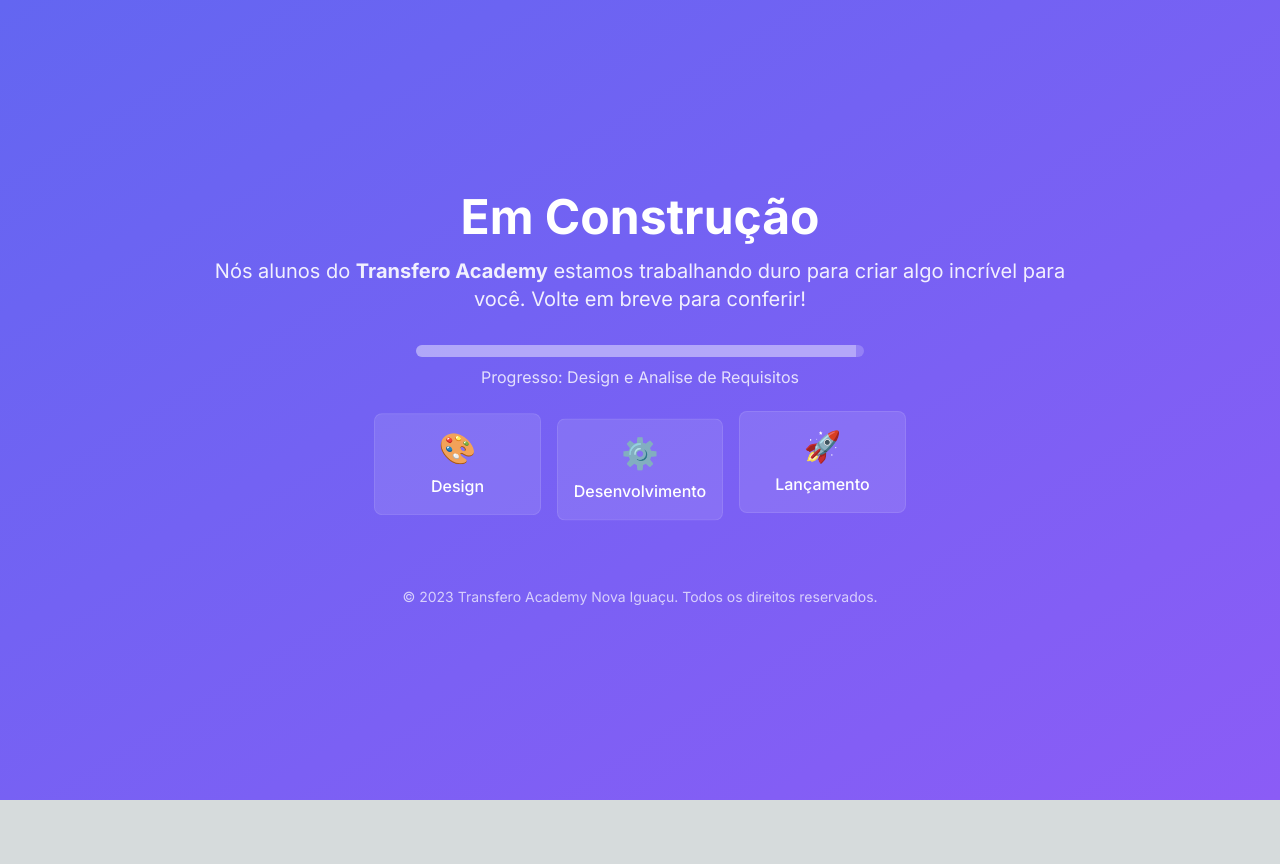
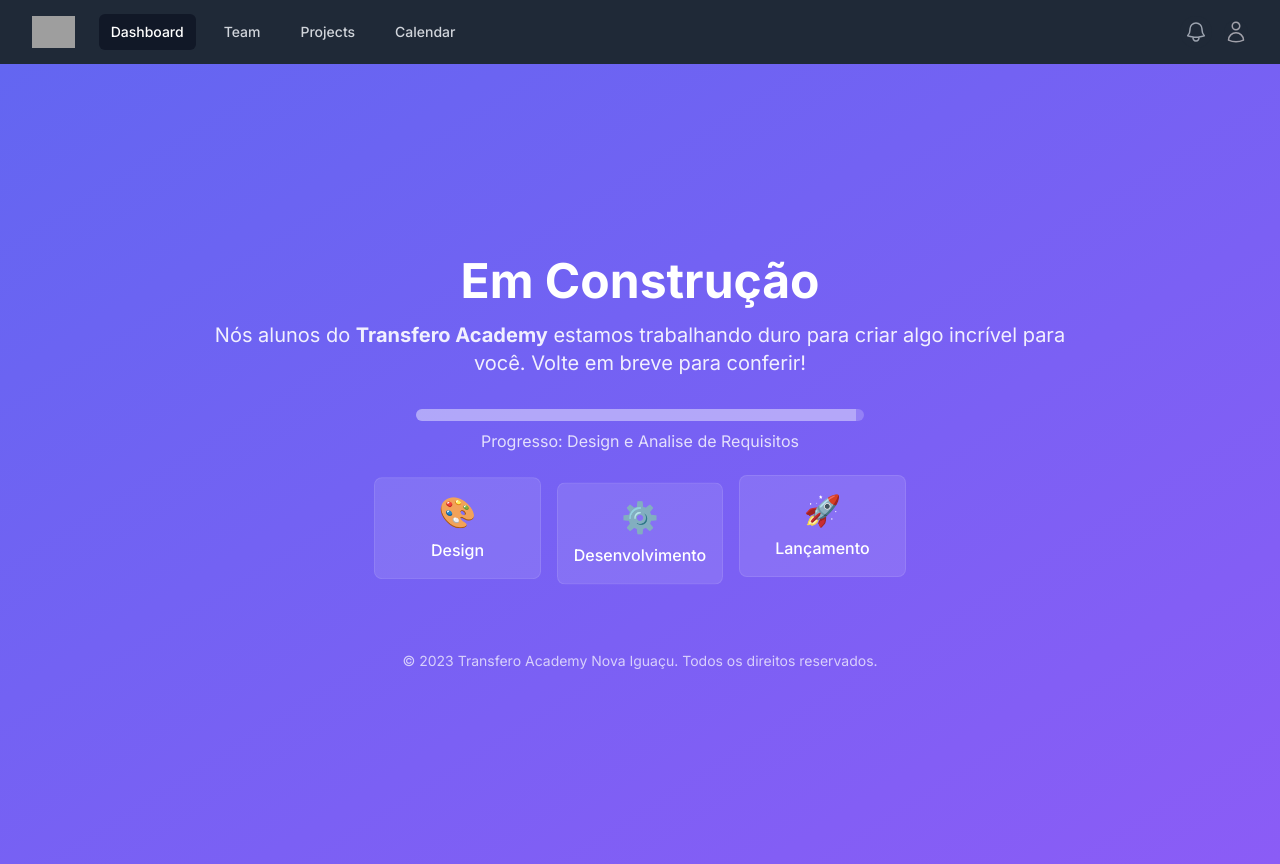
Before and after one commit to TransferoNovaIguacu/feedback-company-front, a Next.js app: page / in a window 1280 px wide. Before the commit the page ends 800 px from the top, so only its background shows below. Built offline with nearby package versions, Linux system fonts and the light colour scheme; grey boxes are pictures that could not be loaded.

Commit message:
feat: Fez uma navbar

```diff
--- /dev/null
+++ b/app/componets/Navbar.tsx
@@ -0,0 +1,194 @@
+"use client";
+import { useState } from "react";
+
+type NavItem = {
+  name: string;
+  href: string;
+  current: boolean;
+};
+
+const navigation: NavItem[] = [
+  { name: "Dashboard", href: "#", current: true },
+  { name: "Team", href: "#", current: false },
+  { name: "Projects", href: "#", current: false },
+  { name: "Calendar", href: "#", current: false },
+];
+
+function classNames(...classes: (string | undefined | false | null)[]): string {
+  return classes.filter(Boolean).join(" ");
+}
+
+export function Navbar(): JSX.Element {
+  const [menuOpen, setMenuOpen] = useState(false);
+  const [profileOpen, setProfileOpen] = useState(false);
+
+  return (
+    <nav className="bg-gray-800">
+      <div className="mx-auto max-w-7xl px-2 sm:px-6 lg:px-8">
+        <div className="relative flex h-16 items-center justify-between">
+          <div className="absolute inset-y-0 left-0 flex items-center sm:hidden">
+            {/* Mobile menu button */}
+            <button
+              onClick={() => setMenuOpen(!menuOpen)}
+              className="inline-flex items-center justify-center rounded-md p-2 text-gray-400 hover:bg-gray-700 hover:text-white focus:ring-2 focus:ring-white"
+              aria-label="Toggle menu"
+            >
+              {menuOpen ? (
+                // X icon
+                <svg
+                  className="h-6 w-6"
+                  fill="none"
+                  stroke="currentColor"
+                  strokeWidth={1.5}
+                  viewBox="0 0 24 24"
+                >
+                  <path
+                    strokeLinecap="round"
+                    strokeLinejoin="round"
+                    d="M6 18L18 6M6 6l12 12"
+                  />
+                </svg>
+              ) : (
+                // Bars icon
+                <svg
+                  className="h-6 w-6"
+                  fill="none"
+                  stroke="currentColor"
+                  strokeWidth={1.5}
+                  viewBox="0 0 24 24"
+                >
+                  <path
+                    strokeLinecap="round"
+                    strokeLinejoin="round"
+                    d="M4 6h16M4 12h16M4 18h16"
+                  />
+                </svg>
+              )}
+            </button>
+          </div>
+
+          <div className="flex flex-1 items-center justify-center sm:items-stretch sm:justify-start">
+            <div className="flex shrink-0 items-center">
+              <img // logo
+                className="h-8 w-auto"
+                src="https://tailwindcss.com/plus-assets/img/logos/mark.svg?color=indigo&shade=500"
+                alt="Your Company"
+              />
+            </div>
+            <div className="hidden sm:ml-6 sm:block">
+              <div className="flex space-x-4">
+                {navigation.map((item) => (
+                  <a
+                    key={item.name}
+                    href={item.href}
+                    aria-current={item.current ? "page" : undefined}
+                    className={classNames(
+                      item.current
+                        ? "bg-gray-900 text-white"
+                        : "text-gray-300 hover:bg-gray-700 hover:text-white",
+                      "rounded-md px-3 py-2 text-sm font-medium"
+                    )}
+                  >
+                    {item.name}
+                  </a>
+                ))}
+              </div>
+            </div>
+          </div>
+
+          <div className="absolute inset-y-0 right-0 flex items-center pr-2 sm:static sm:inset-auto sm:ml-6 sm:pr-0">
+            <button
+              type="button"
+              className="relative rounded-full bg-gray-800 p-1 text-gray-400 hover:text-white focus:ring-2 focus:ring-white focus:ring-offset-2 focus:ring-offset-gray-800"
+              aria-label="View notifications"
+            >
+              <svg
+                className="h-6 w-6"
+                fill="none"
+                stroke="currentColor"
+                strokeWidth={1.5}
+                viewBox="0 0 24 24"
+              >
+                <path
+                  strokeLinecap="round"
+                  strokeLinejoin="round"
+                  d="M14.857 17.082a23.848 23.848 0 0 0 5.454-1.31A8.967 8.967 0 0 1 18 9.75V9A6 6 0 0 0 6 9v.75a8.967 8.967 0 0 1-2.312 6.022c1.733.64 3.56 1.085 5.455 1.31m5.714 0a24.255 24.255 0 0 1-5.714 0m5.714 0a3 3 0 1 1-5.714 0"
+                />
+              </svg>
+            </button>
+
+            {/* Profile dropdown */}
+            <div className="relative ml-3">
+              <button
+                onClick={() => setProfileOpen(!profileOpen)}
+                className="relative flex rounded-full bg-gray-800 text-sm focus:ring-2 focus:ring-white focus:ring-offset-2 focus:ring-offset-gray-800"
+                aria-label="Open user menu"
+              >
+                <svg
+                  xmlns="http://www.w3.org/2000/svg"
+                  fill="none"
+                  viewBox="0 0 24 24"
+                  stroke-width="1.5"
+                  stroke="currentColor"
+                  className="size-6 text-zinc-400"
+                >
+                  <path
+                    stroke-linecap="round"
+                    stroke-linejoin="round"
+                    d="M15.75 6a3.75 3.75 0 1 1-7.5 0 3.75 3.75 0 0 1 7.5 0ZM4.501 20.118a7.5 7.5 0 0 1 14.998 0A17.933 17.933 0 0 1 12 21.75c-2.676 0-5.216-.584-7.499-1.632Z"
+                  />
+                </svg>
+              </button>
+
+              {profileOpen && (
+                <div className="absolute right-0 z-10 mt-2 w-48 origin-top-right rounded-md bg-white py-1 shadow-lg ring-1 ring-black/5">
+                  <a
+                    href="#"
+                    className="block px-4 py-2 text-sm text-gray-700 hover:bg-gray-100"
+                  >
+                    Your Profile
+                  </a>
+                  <a
+                    href="#"
+                    className="block px-4 py-2 text-sm text-gray-700 hover:bg-gray-100"
+                  >
+                    Settings
+                  </a>
+                  <a
+                    href="#"
+                    className="block px-4 py-2 text-sm text-gray-700 hover:bg-gray-100"
+                  >
+                    Sign out
+                  </a>
+                </div>
+              )}
+            </div>
+          </div>
+        </div>
+      </div>
+
+      {/* Mobile menu */}
+      {menuOpen && (
+        <div className="sm:hidden" id="mobile-menu">
+          <div className="space-y-1 px-2 pt-2 pb-3">
+            {navigation.map((item) => (
+              <a
+                key={item.name}
+                href={item.href}
+                aria-current={item.current ? "page" : undefined}
+                className={classNames(
+                  item.current
+                    ? "bg-gray-900 text-white"
+                    : "text-gray-300 hover:bg-gray-700 hover:text-white",
+                  "block rounded-md px-3 py-2 text-base font-medium"
+                )}
+              >
+                {item.name}
+              </a>
+            ))}
+          </div>
+        </div>
+      )}
+    </nav>
+  );
+}
--- a/app/layout.tsx
+++ b/app/layout.tsx
@@ -1,5 +1,6 @@
 import type { Metadata } from 'next'
 import { Inter } from 'next/font/google'
+import { Navbar } from './componets/Navbar'
 import './globals.css'
 
 const inter = Inter({ subsets: ['latin'] })
@@ -16,7 +17,10 @@ export default function RootLayout({
 }) {
   return (
     <html lang="en">
-      <body className={inter.className}>{children}</body>
+      <body className={inter.className}>
+        <Navbar/>
+        {children}
+        </body>
     </html>
   )
 }
```
